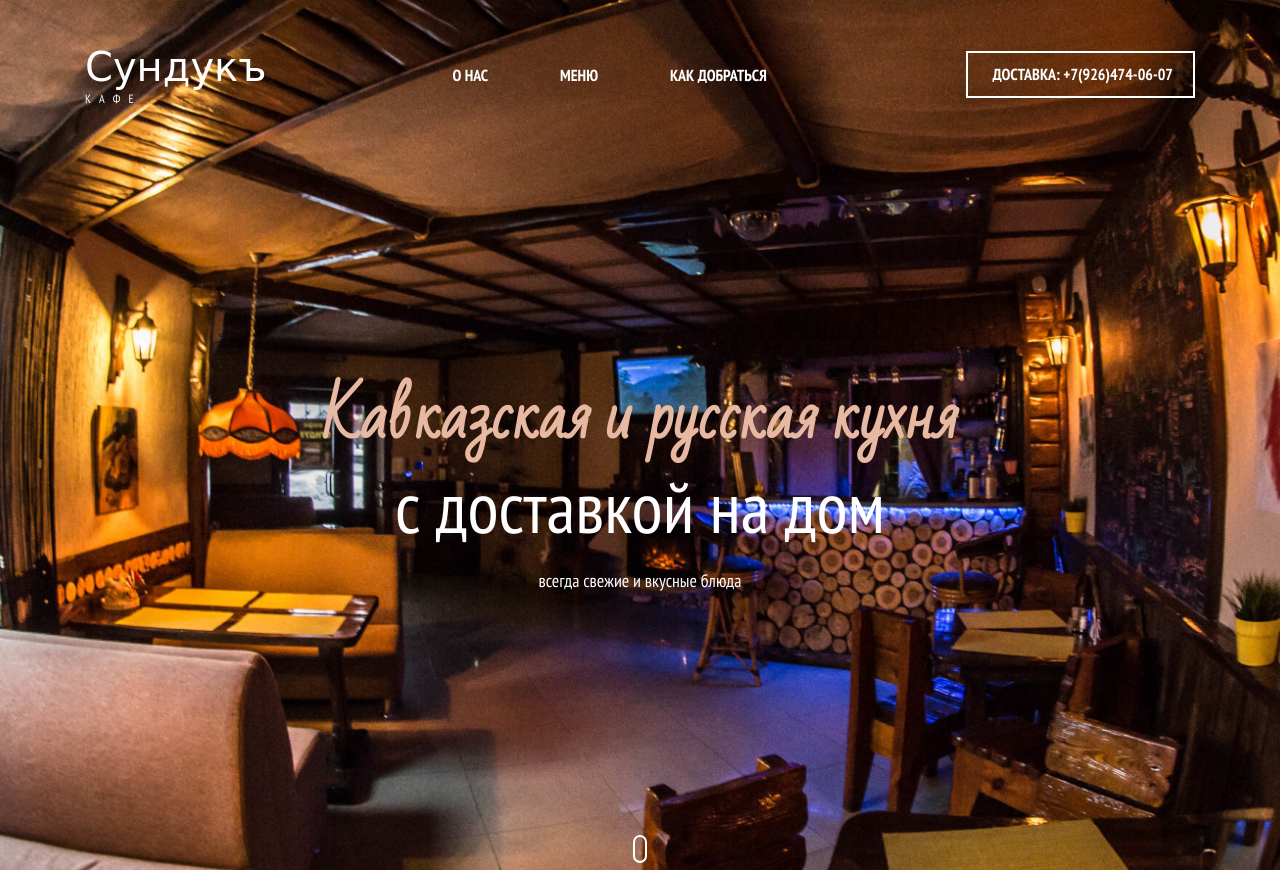
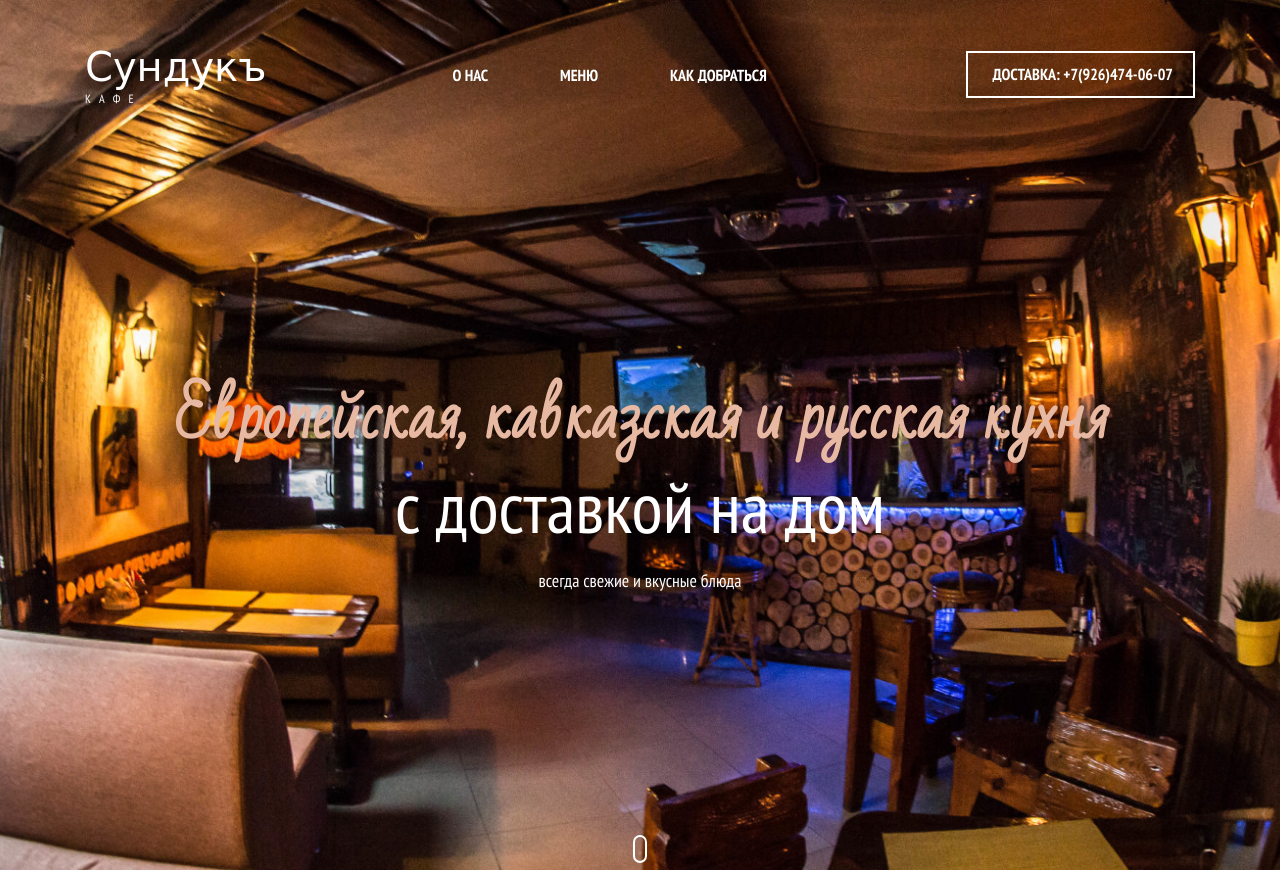
Before and after one commit to chest-cafe/chest-cafe.github.io, a plain HTML site: page index.html in a window 1280 px wide. Shown: the top 870 px of the page. Drawn offline with Linux system fonts and the light colour scheme.

Commit message:
Site upload

```diff
--- a/index.html
+++ b/index.html
@@ -87,7 +87,7 @@
 				<div class="row">
 					<div class="col">
 						<div class="home_content text-center">
-							<div class="home_subtitle page_subtitle">Кавказcкая и русская кухня</div>
+							<div class="home_subtitle page_subtitle">Европейская, кавказcкая и русская кухня</div>
 							<div class="home_title"><h1>с доставкой на дом</h1></div>
 							<div class="home_text ml-auto mr-auto">
 								<p>всегда свежие и вкусные блюда</p>
```
